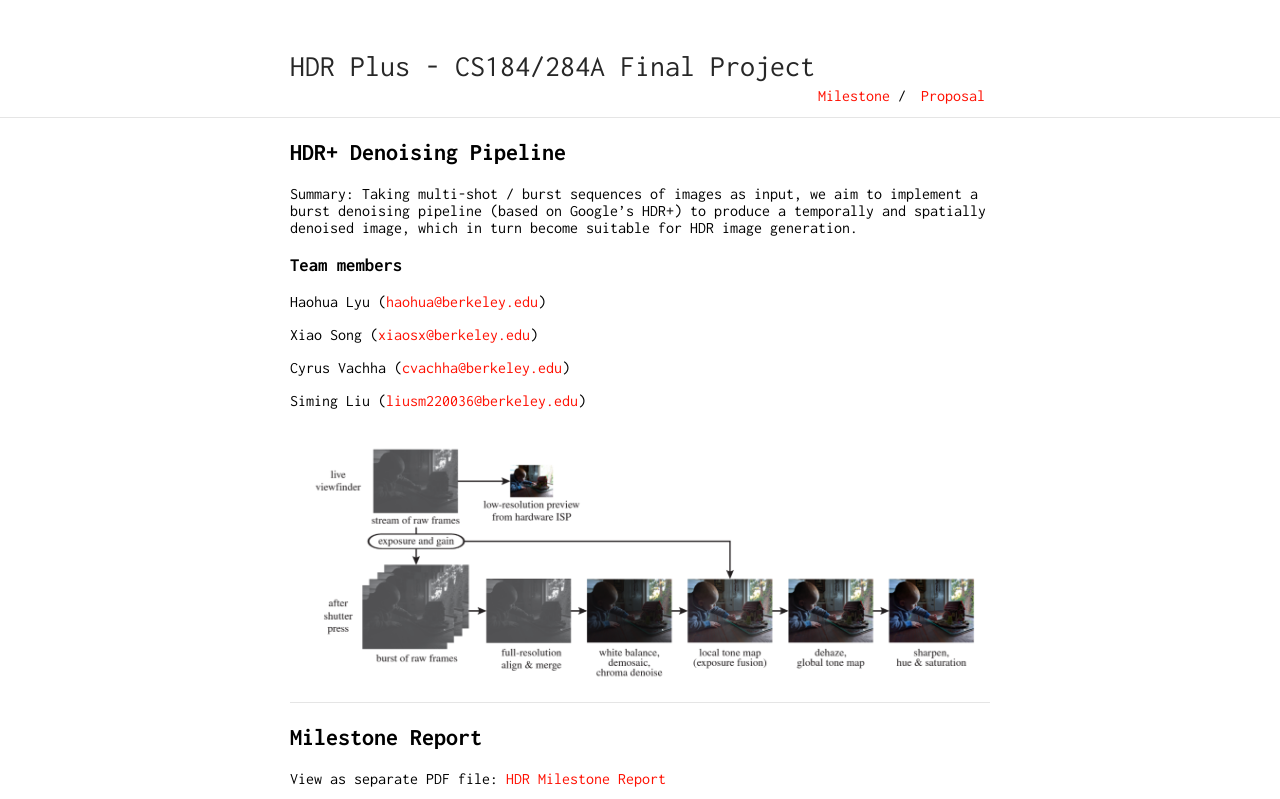
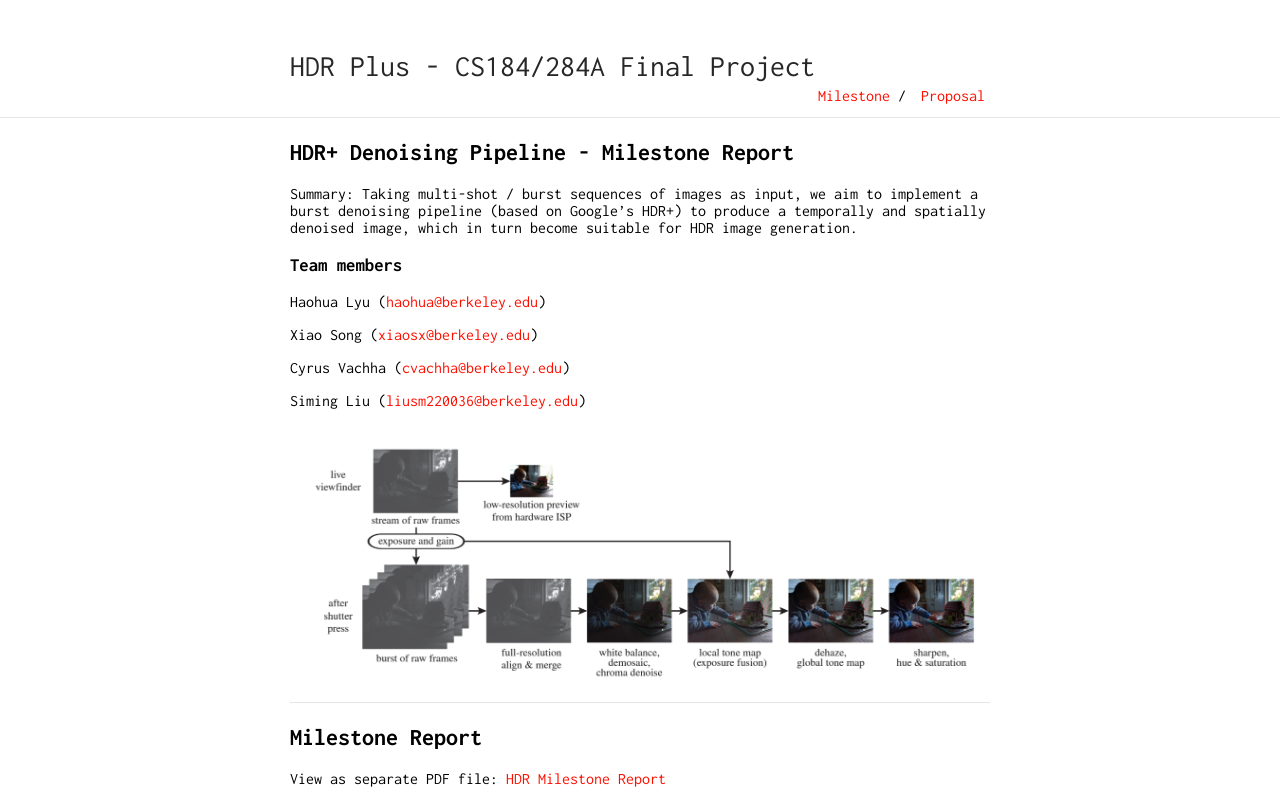
Before and after one commit to UCBerkeley-Spring2022-CS284A-Project/HDRplus, a Jekyll site: the page built from index.md, in a window 1280 px wide, cut to the strip 0-799 px from the top of the page. Built offline with Jekyll 4.4.1, drawn with Linux system fonts in a browser that asks for light colours.

Commit message:
Update titles

```diff
--- a/index.md
+++ b/index.md
@@ -3,7 +3,7 @@
 layout: default
 ---
 
-## HDR+ Denoising Pipeline
+## HDR+ Denoising Pipeline - Milestone Report
 
 Summary: Taking multi-shot / burst sequences of images as input, we aim to implement a burst denoising pipeline (based on Google's HDR+) to produce a temporally and spatially denoised image, which in turn become suitable for HDR image generation.
 
```
Also changed, not shown: proposal.md (+1 -1 lines).
